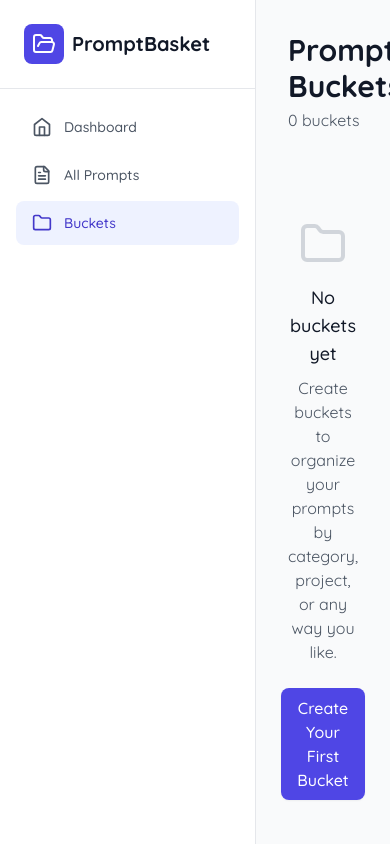
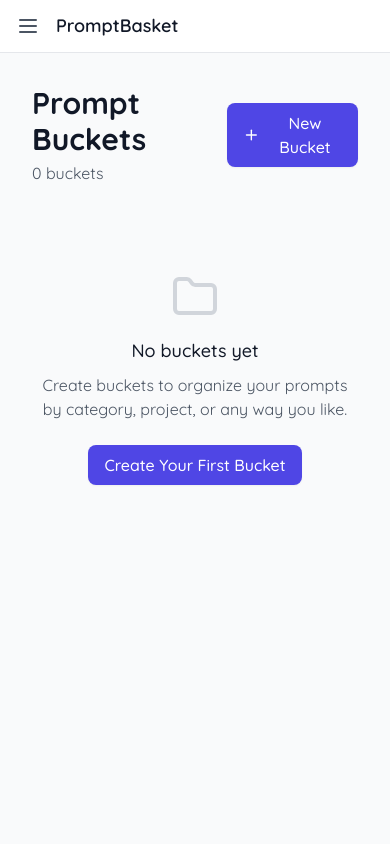
Before and after one commit to spiderocious/prompt-basket-frontend, a React (Vite) app: page /buckets in a window 390 px wide. Built offline with nearby package versions, Linux system fonts and the light colour scheme.

Commit message:
fix: make sidebar responsive with hamburger menu for mobile devices

```diff
--- a/src/app/layout/app-layout.tsx
+++ b/src/app/layout/app-layout.tsx
@@ -1,13 +1,32 @@
+import { useState } from 'react'
 import { Outlet } from 'react-router-dom'
 import { Sidebar } from './sidebar'
+import { Menu } from '../../shared/ui/icons'
 
 export function AppLayout() {
+  const [sidebarOpen, setSidebarOpen] = useState(false)
+
   return (
     <div className="flex h-screen overflow-hidden bg-gray-50">
-      <Sidebar />
-      <main className="flex-1 overflow-y-auto">
-        <Outlet />
-      </main>
+      <Sidebar isOpen={sidebarOpen} onClose={() => setSidebarOpen(false)} />
+
+      <div className="flex flex-1 flex-col overflow-hidden">
+        {/* Mobile Header with Hamburger */}
+        <header className="lg:hidden flex items-center gap-4 border-b border-secondary-200 bg-white px-4 py-3">
+          <button
+            onClick={() => setSidebarOpen(true)}
+            className="text-secondary-600 hover:text-secondary-900"
+            aria-label="Open menu"
+          >
+            <Menu size={24} />
+          </button>
+          <h1 className="text-lg font-semibold text-secondary-900">PromptBasket</h1>
+        </header>
+
+        <main className="flex-1 overflow-y-auto">
+          <Outlet />
+        </main>
+      </div>
     </div>
   )
 }
--- a/src/app/layout/sidebar/sidebar.tsx
+++ b/src/app/layout/sidebar/sidebar.tsx
@@ -1,6 +1,6 @@
 import { Link, useLocation } from 'react-router-dom'
 import clsx from 'clsx'
-import { Home, FileText, Folder } from '../../../shared/ui/icons'
+import { Home, FileText, Folder, X } from '../../../shared/ui/icons'
 import { Logo } from '../../../shared/ui/logo'
 
 interface NavItem {
@@ -15,16 +15,47 @@
   { path: '/buckets', label: 'Buckets', icon: Folder },
 ]
 
-export function Sidebar() {
+interface SidebarProps {
+  isOpen?: boolean
+  onClose?: () => void
+}
+
+export function Sidebar({ isOpen = true, onClose }: SidebarProps) {
   const location = useLocation()
 
   return (
-    <aside className="flex h-screen w-64 flex-col border-r border-secondary-200 bg-white">
+    <>
+      {/* Mobile Backdrop */}
+      {isOpen && (
+        <div
+          className="fixed inset-0 bg-black/50 z-40 lg:hidden"
+          onClick={onClose}
+        />
+      )}
+
+      {/* Sidebar */}
+      <aside
+        className={clsx(
+          'fixed lg:static inset-y-0 left-0 z-50',
+          'flex h-screen w-64 flex-col border-r border-secondary-200 bg-white',
+          'transition-transform duration-300 ease-in-out',
+          'lg:translate-x-0',
+          isOpen ? 'translate-x-0' : '-translate-x-full'
+        )}
+      >
         {/* Logo */}
-      <div className="border-b border-secondary-200 p-6">
-        <Link to="/">
+        <div className="border-b border-secondary-200 p-6 flex items-center justify-between">
+          <Link to="/" onClick={onClose}>
             <Logo />
           </Link>
+          {/* Close button for mobile */}
+          <button
+            onClick={onClose}
+            className="lg:hidden text-secondary-600 hover:text-secondary-900"
+            aria-label="Close menu"
+          >
+            <X size={24} />
+          </button>
         </div>
 
         {/* Navigation */}
@@ -37,6 +68,7 @@
               <Link
                 key={item.path}
                 to={item.path}
+                onClick={onClose}
                 className={clsx(
                   'flex items-center gap-3 rounded-lg px-4 py-3 text-sm font-medium transition-colors',
                   isActive
@@ -51,5 +83,6 @@
           })}
         </nav>
       </aside>
+    </>
   )
 }
```
Lines whose indentation alone changed are shown as unchanged.
